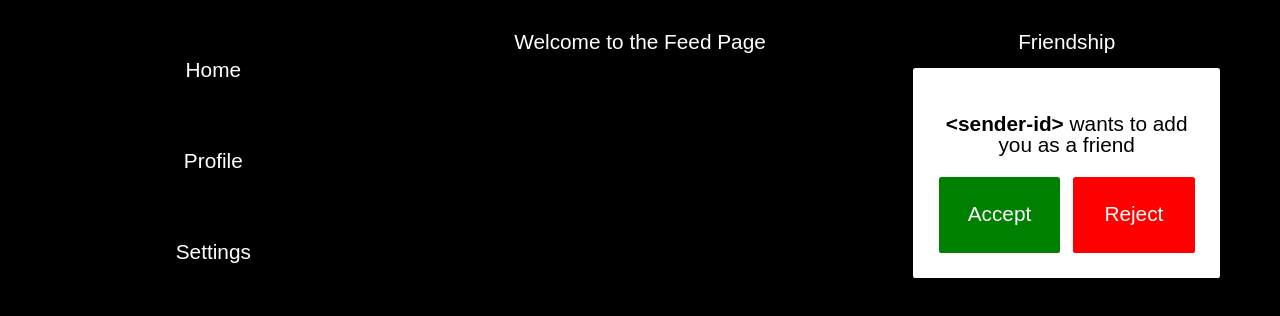
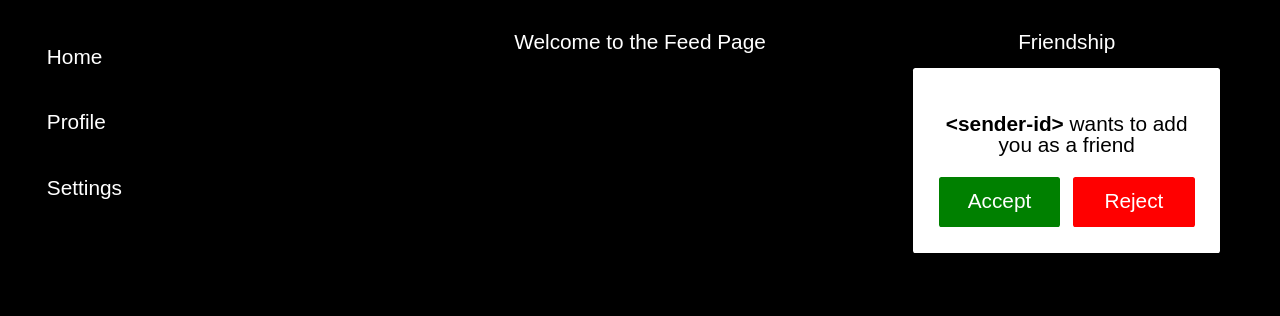
Before and after one commit to MarcoFontana48/Gatherly, a Vue app in the folder frontend/: page /home in a window 1280 px wide. Shown: the top 316 px of the page. Built offline with nearby package versions, Linux system fonts and the light colour scheme; no server answers.

Commit message:
refactor(frontend): create new align-to scss function

```diff
--- a/frontend/src/App.vue
+++ b/frontend/src/App.vue
@@ -42,7 +42,7 @@ import RouterLinkButton from "@/components/buttons/PagesButton.vue";
 
 .left-column {
   @include default-column-style(flex-start);
-  @include center-content;
+  @include align-to(flex-start);
 }
 
 .center-column {
@@ -51,6 +51,6 @@ import RouterLinkButton from "@/components/buttons/PagesButton.vue";
 
 .right-column {
   @include default-column-style(flex-end);
-  @include center-content;
+  @include align-to(center);
 }
 </style>
--- a/frontend/src/styles/mixins.scss
+++ b/frontend/src/styles/mixins.scss
@@ -10,15 +10,15 @@
   }
 }
 
-@mixin center-content {
+@mixin align-to($align-items) {
   display: flex;
   justify-content: center;
-  align-items: center;
+  align-items: $align-items;
   height: 100%;
 }
 
 @mixin default-button-style {
-  $padding: 2vw;
+  $padding: 1vw;
   $font-size-base: 1vw;
   $font-size-min: 1rem;
   $font-size-max: 2.5rem;
```
